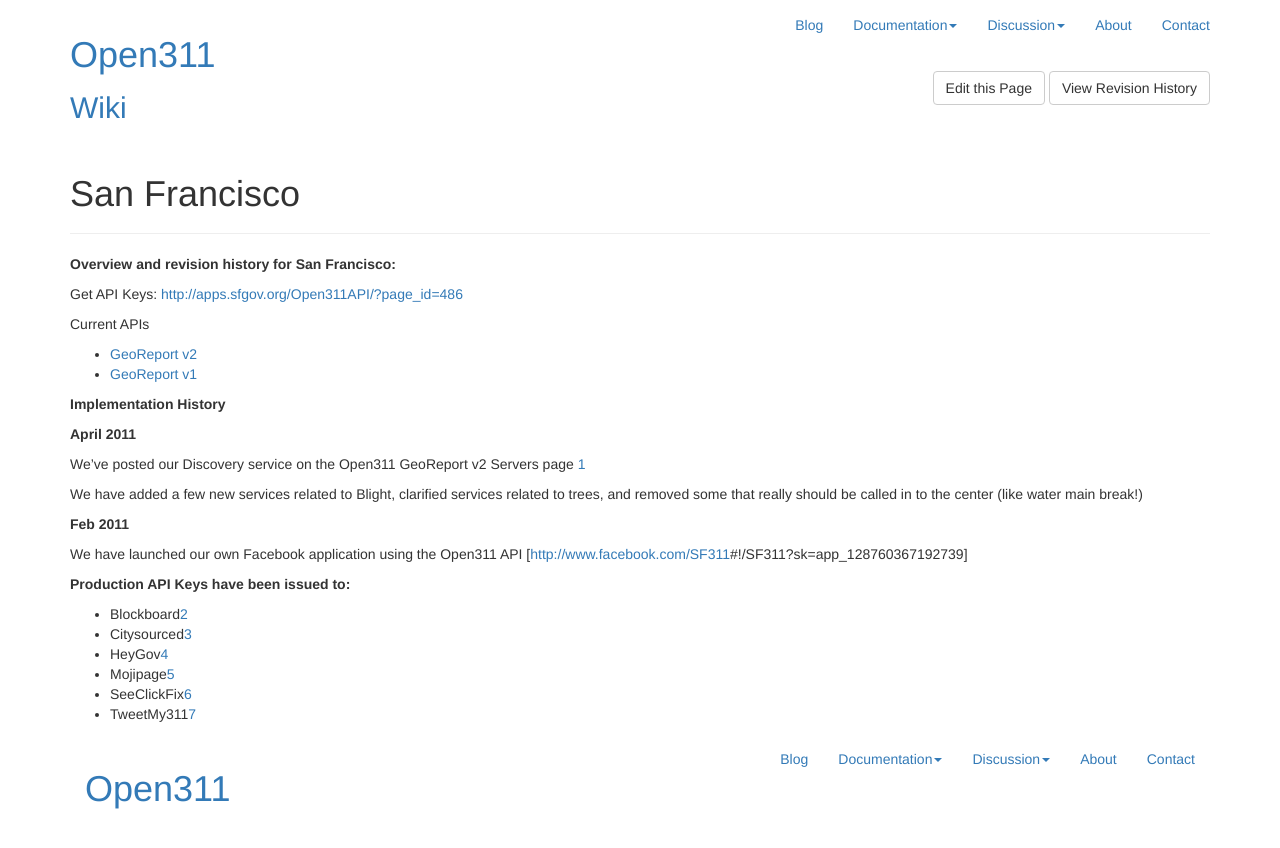
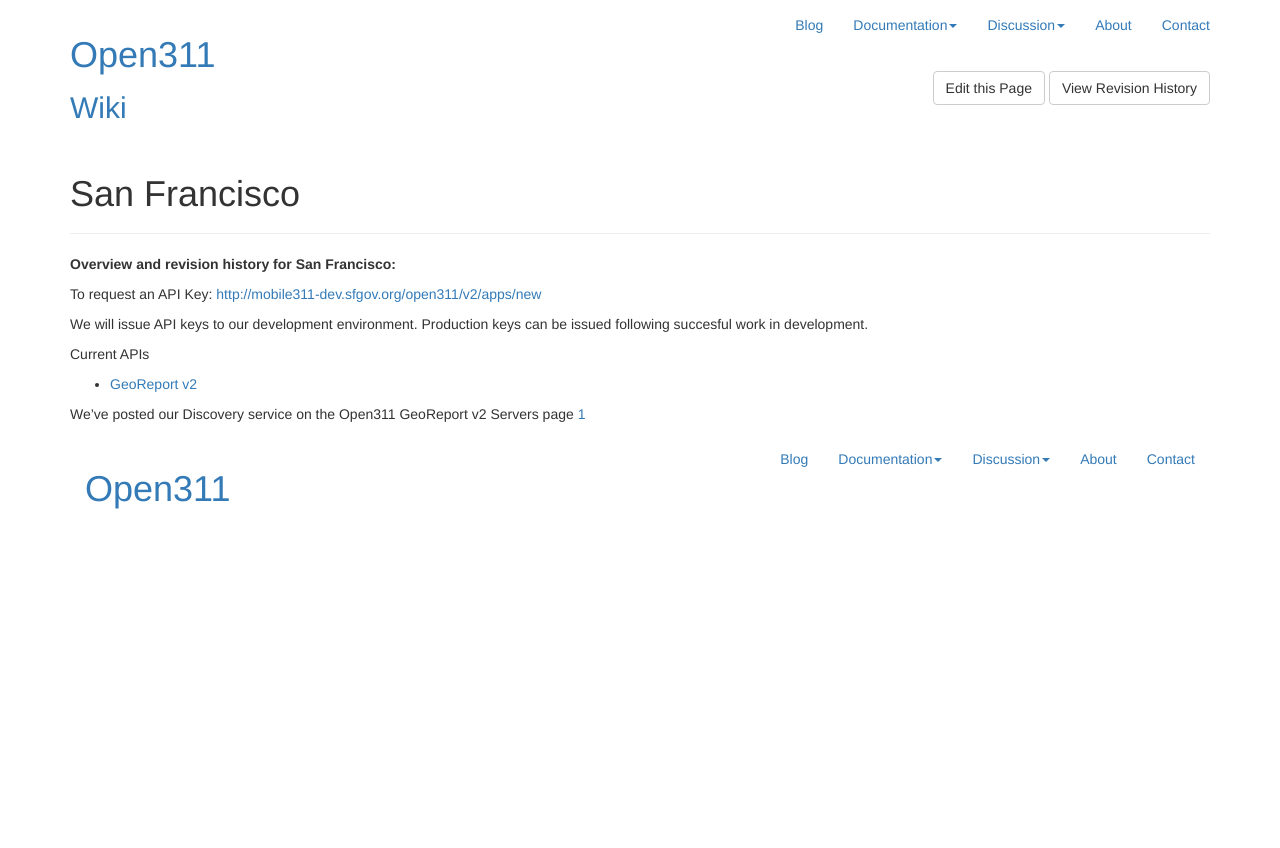
Before and after one commit to open311/open311.github.io, a Jekyll site: the page built from San_Francisco.md, in a window 1280 px wide. Shown: the top 848 px of the page. Built offline with Jekyll 4.4.1, drawn with Linux system fonts in a browser that asks for light colours; nearby versions of some CDN libraries; library files that are not in the unit come from our copies.

Commit message:
Update San_Francisco.md
Update to URLs and Services. Removing old content.

```diff
--- a/San_Francisco.md
+++ b/San_Francisco.md
@@ -5,30 +5,12 @@ permalink: /San_Francisco/
 
 **Overview and revision history for San Francisco:**
 
-Get API Keys: <http://apps.sfgov.org/Open311API/?page_id=486>
+To request an API Key: <http://mobile311-dev.sfgov.org/open311/v2/apps/new>
+
+We will issue API keys to our development environment. Production keys can be issued following succesful work in development.
 
 Current APIs
 
 -   [GeoReport v2](/GeoReport_v2 "wikilink")
--   [GeoReport v1](/GeoReport_v1 "wikilink")
-
-**Implementation History**
-
-**April 2011**
 
 We've posted our Discovery service on the Open311 GeoReport v2 Servers page [1](http://wiki.open311.org/GeoReport_v2/Servers)
-
-We have added a few new services related to Blight, clarified services related to trees, and removed some that really should be called in to the center (like water main break!)
-
-**Feb 2011**
-
-We have launched our own Facebook application using the Open311 API [<http://www.facebook.com/SF311>\#!/SF311?sk=app_128760367192739]
-
-**Production API Keys have been issued to:**
-
--   Blockboard[2](http://blockboard.org/)
--   Citysourced[3](http://www.citysourced.com/default.aspx)
--   HeyGov[4](http://www.heygov.com/default.aspx?MapID=SanFran311)
--   Mojipage[5](http://mojipage.com/)
--   SeeClickFix[6](http://www.seeclickfix.com/)
--   TweetMy311[7](http://tweetmy311.org/)
```
